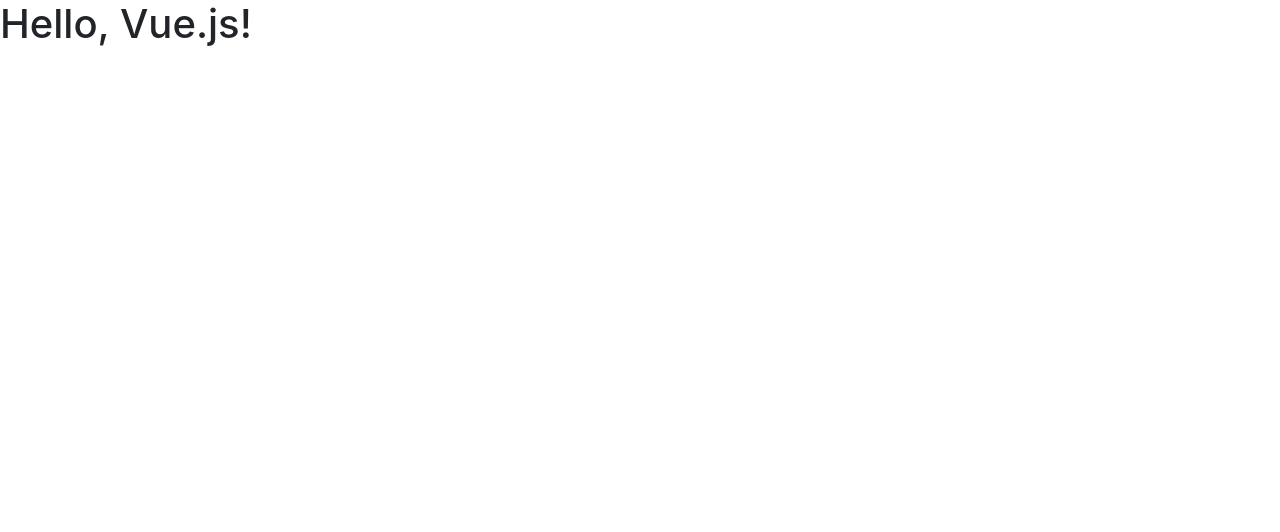
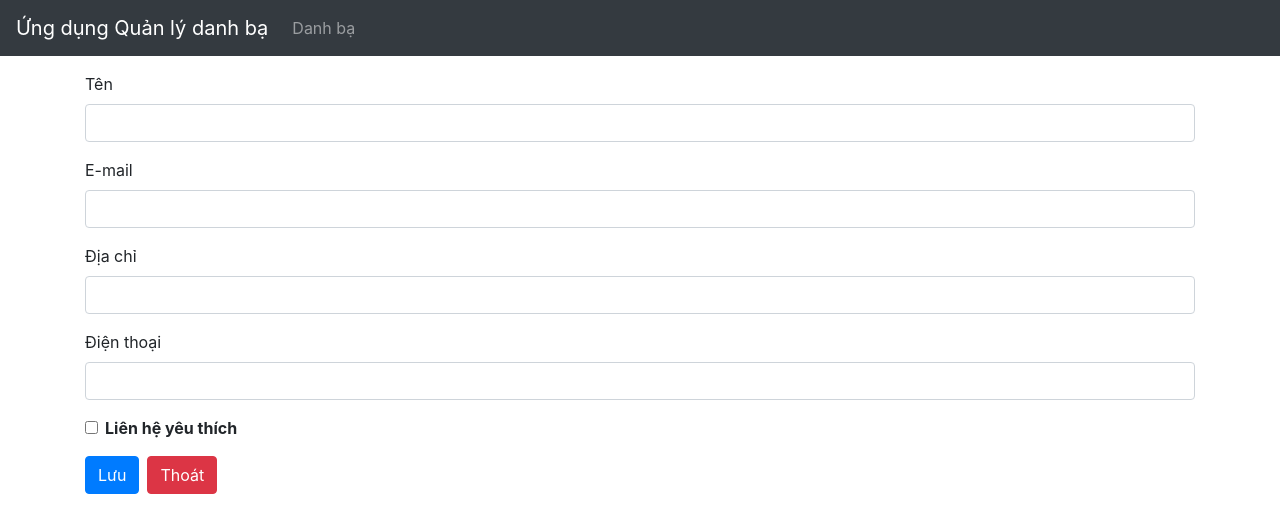
Before and after one commit to quoctuan1908/B2207574_Than_Quoc_Tuan_Frontend, a Vue app: page /contacts/register in a window 1280 px wide. Shown: the top 532 px of the page. Built offline with nearby package versions, Linux system fonts and the light colour scheme.

Commit message:
Hien thi danh sach cac contact lay ve tu server

```diff
--- a/package.json
+++ b/package.json
@@ -10,14 +10,14 @@
   },
   "dependencies": {
     "@fortawesome/fontawesome-free": "^6.6.0",
-    "axios": "^1.7.5",
+    "axios": "^1.7.7",
     "bootstrap": "^4.6.2",
     "jquery": "^3.7.1",
     "popper.js": "^1.16.1",
     "prettier": "^3.3.3",
     "vee-validate": "^4.13.2",
     "vue": "^3.4.29",
-    "vue-router": "^4.4.3",
+    "vue-router": "^4.4.5",
     "yup": "^1.4.0"
   },
   "devDependencies": {
--- a/src/App.vue
+++ b/src/App.vue
@@ -1,60 +1,3 @@
-<script>
-  export default {
-  }
-</script>
-
-<template>
-  <h1>Hello, Vue.js!</h1>
-</template>
-
-<style>
-  .page {
-  max-width: 400px;
-  margin: auto;
-  }
-</style>
-
-
-
-
-
-
-
-
-
-
-
-
-
-
-
-
-
-
-
-
-
-
-
-
-
-
-
-
-
-
-
-
-
-
-
-
-
-
-
-
-<!--
-
 <script>
   import AppHeader from "@/components/AppHeader.vue";
 
@@ -77,4 +20,4 @@
     max-width: 400px;
     margin: auto;
   }
-</style> -->
+</style>
--- a/src/services/contact.services.js
+++ b/src/services/contact.services.js
@@ -1,6 +1,6 @@
 import createApiClient from "./api.services";
 class ContactService {
-    constructor(baseUrl = "/api/contacts") {
+    constructor(baseUrl = "http://localhost:3000/api/contacts") {
         this.api = createApiClient(baseUrl);
     }
     async getAll() {
```
Also changed, not shown: vite.config.js (line endings or trailing spaces), 1 other file (tests, documents, lock files or other folders).
